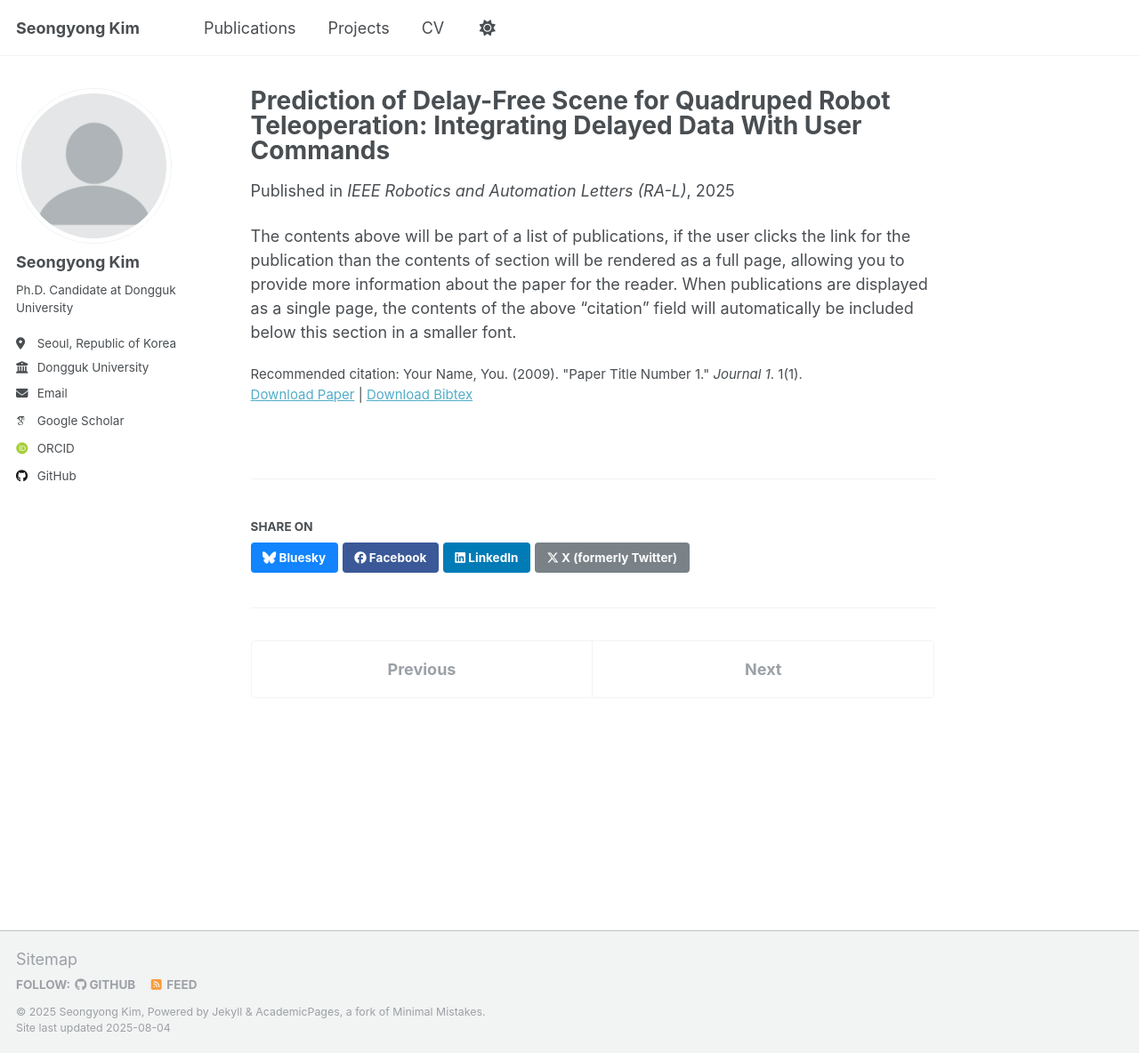
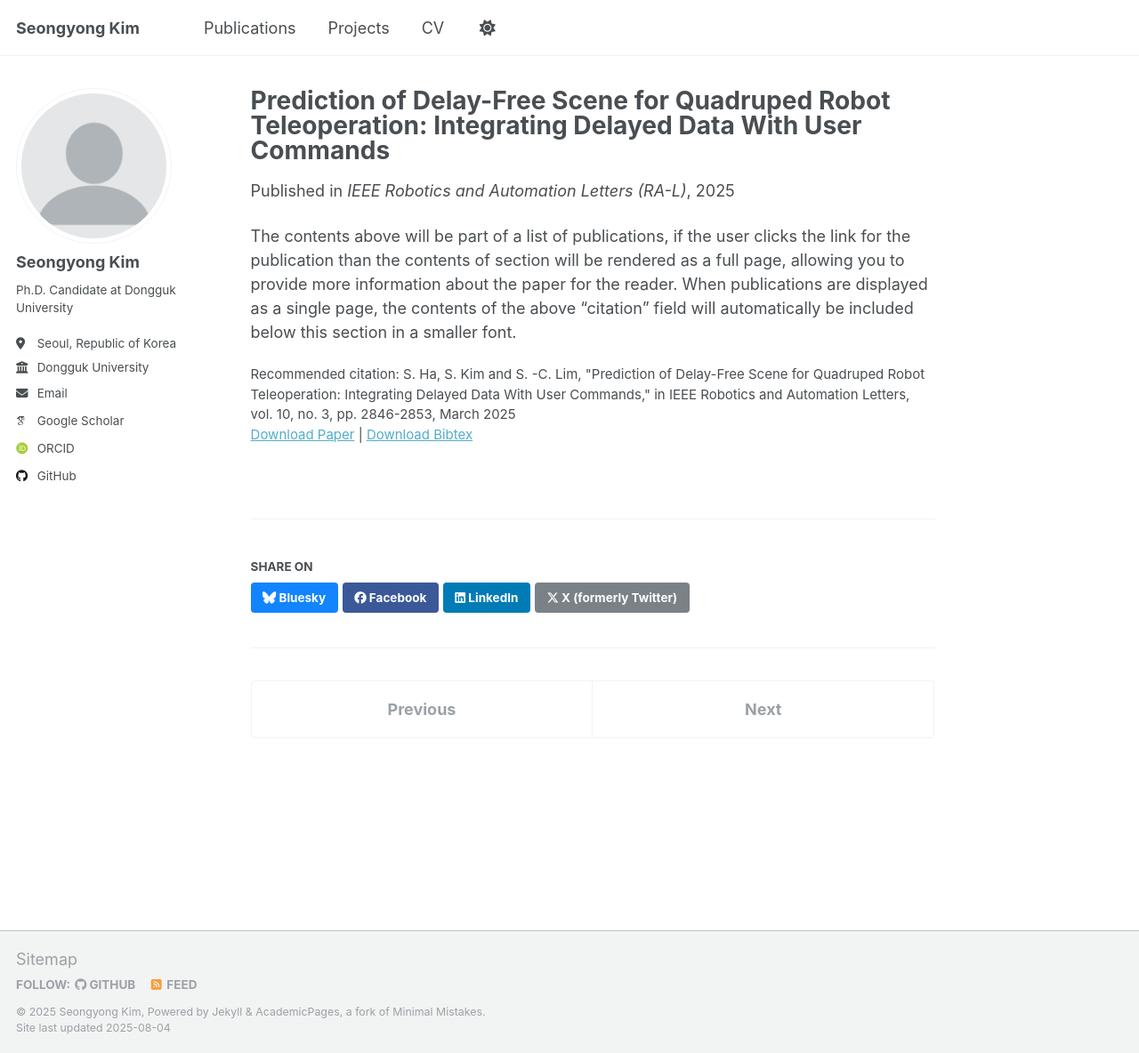
Before and after one commit to seongdrgn/seongdrgn.github.io, a Jekyll site: the page built from _publications/2025-01-09-video-prediction.md, in a window 1280 px wide and 1184 px high. Shown: the whole window at 89% size. Built offline with Jekyll 4.4.1, drawn with Linux system fonts in a browser that asks for light colours; some web fonts are replaced; a script that is not in the unit is left out.

Commit message:
Update 2025-01-09-video-prediction.md

```diff
--- a/_publications/2025-01-09-video-prediction.md
+++ b/_publications/2025-01-09-video-prediction.md
@@ -3,11 +3,11 @@ title: "Prediction of Delay-Free Scene for Quadruped Robot Teleoperation: Integr
 collection: publications
 category: manuscripts
 permalink: /publication/2025-01-09-video-prediction
-excerpt: 'This paper is about the number 1. The number 2 is left for future work.'
+excerpt: ''
 date: 2025-01-09
 venue: 'IEEE Robotics and Automation Letters (RA-L)'
-paperurl: 'https://ieeexplore.ieee.org/document/10857415'
-bibtexurl: 'http://academicpages.github.io/files/bibtex1.bib'
-citation: 'Your Name, You. (2009). &quot;Paper Title Number 1.&quot; <i>Journal 1</i>. 1(1).'
+paperurl: 'http://seongdrgn.github.io/files/Prediction_of_Delay-Free_Scene_for_Quadruped_Robot_Teleoperation_Integrating_Delayed_Data_With_User_Commands.pdf'
+bibtexurl: 'http://seongdrgn.github.io/files/video_prediction.bib'
+citation: 'S. Ha, S. Kim and S. -C. Lim, "Prediction of Delay-Free Scene for Quadruped Robot Teleoperation: Integrating Delayed Data With User Commands," in IEEE Robotics and Automation Letters, vol. 10, no. 3, pp. 2846-2853, March 2025'
 ---
 The contents above will be part of a list of publications, if the user clicks the link for the publication than the contents of section will be rendered as a full page, allowing you to provide more information about the paper for the reader. When publications are displayed as a single page, the contents of the above "citation" field will automatically be included below this section in a smaller font.
```
